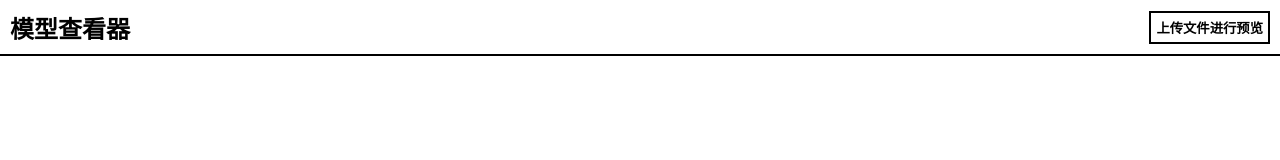
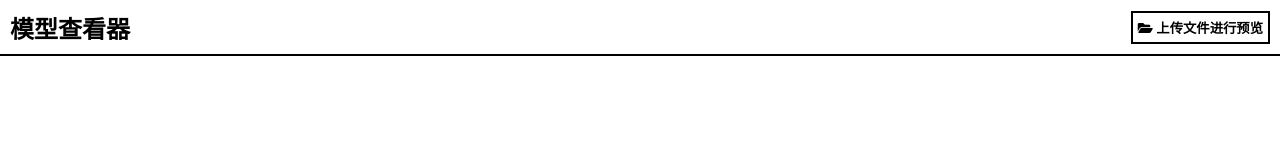
Before and after one commit to LemonNekoGH/neko-model-viewer, a Vue app: page / in a window 1280 px wide. Shown: the top 160 px of the page. Built offline with nearby package versions, Linux system fonts and the light colour scheme.

Commit message:
:sparkles: 能拖动模型旋转了

```diff
--- a/package.json
+++ b/package.json
@@ -14,11 +14,13 @@
   "dependencies": {
     "core-js": "^3.6.5",
     "dat.gui": "^0.7.7",
+    "gsap": "^3.8.0",
     "register-service-worker": "^1.7.1",
     "three": "^0.132.2",
     "vue": "^2.6.11"
   },
   "devDependencies": {
+    "@fortawesome/fontawesome-free": "^5.15.4",
     "@types/dat.gui": "^0.7.7",
     "@types/three": "^0.132.1",
     "@typescript-eslint/eslint-plugin": "^4.18.0",
--- a/src/App.vue
+++ b/src/App.vue
@@ -6,8 +6,11 @@
       </span>
       <div class="spacer"></div>
       <input style="display: none" type="file" ref="fileInput" @change="onFileChanged">
-      <button class="upload-btn" @click="onUploadClick">
-        {{ scene ? '更换要预览的文件' : '上传文件进行预览' }}
+      <button class="btn" @click="onUploadClick">
+        <div class="btn-content">
+          <i class="fas fa-folder-open"></i>
+          {{ scene ? '更换要预览的文件' : '上传文件进行预览' }}
+        </div>
       </button>
       <div class="w-10px"></div>
     </header>
@@ -28,7 +31,8 @@ import {
   sRGBEncoding,
   WebGLRenderer
 } from 'three'
-import * as dat from 'dat.gui'
+import gsap from 'gsap'
+import { TransformControls } from 'three/examples/jsm/controls/TransformControls'
 
 /**
  * 模型查看器实体类
@@ -37,13 +41,14 @@ class ModelViewer {
   renderer: WebGLRenderer
   scene: Scene
   camera: PerspectiveCamera
-  debug: dat.GUI
+  rotationSpeed: number
 
   constructor (group: Group, canvas: HTMLCanvasElement) {
     this.scene = new Scene()
     this.camera = new PerspectiveCamera(50, canvas.offsetWidth / canvas.offsetHeight, 0.1, 1000)
     this.camera.position.set(0, 0, 5)
     this.addLights()
+    this.rotationSpeed = 0.1
 
     this.scene.add(group)
 
@@ -53,7 +58,7 @@ class ModelViewer {
     })
     this.renderer.outputEncoding = sRGBEncoding
     // 设置像素比率防止画面太糊
-    this.renderer.setPixelRatio(window.devicePixelRatio)
+    this.renderer.setPixelRatio(4)
 
     window.addEventListener('resize', () => {
       this.camera.aspect = canvas.offsetWidth / canvas.offsetHeight
@@ -66,7 +71,46 @@ class ModelViewer {
       this.renderer.render(this.scene, this.camera)
     }
 
+    this.listenEvents(canvas, group)
+    // this.addTransformControl(this.camera, canvas, group)
+
     animate()
+  }
+
+  /**
+   * 添加变化控制器
+   */
+  addTransformControl (camera: PerspectiveCamera, canvas: HTMLCanvasElement, group: Group) {
+    const control = new TransformControls(camera, canvas)
+    control.attach(group)
+    control.enabled = true
+    control.setMode('rotate')
+    this.scene.add(control)
+
+    control.addEventListener('objectChange', (ev) => {
+      console.log(group.rotation.x, group.rotation.y, group.rotation.z)
+    })
+  }
+
+  /**
+   * 添加各种事件的监听器
+   */
+  listenEvents (canvas: HTMLCanvasElement, group: Group) {
+    // 鼠标是否按下
+    let mouseDown = false
+    canvas.addEventListener('mousedown', () => {
+      mouseDown = true
+    })
+    canvas.addEventListener('mouseup', () => {
+      mouseDown = false
+    })
+    canvas.addEventListener('mousemove', (ev: MouseEvent) => {
+      if (mouseDown) {
+        // 如果鼠标按下，视为拖动事件
+        group.rotateX(ev.movementY * this.rotationSpeed)
+        group.rotateY(ev.movementX * this.rotationSpeed)
+      }
+    })
   }
 
   addLights () {
@@ -84,6 +128,19 @@ export default Vue.extend({
       scene: null as Group | null,
       viewer: null as ModelViewer | null,
       file: null as File | null
+    }
+  },
+  watch: {
+    /**
+     * 监听场景变化
+     * @param value
+     */
+    scene (value: Group | null) {
+      if (value) {
+        this.viewer = new ModelViewer(value, this.$refs.modelView as HTMLCanvasElement)
+      } else {
+        this.viewer = null
+      }
     }
   },
   methods: {
@@ -135,11 +192,11 @@ export default Vue.extend({
     loadComplete (model: GLTF) {
       this.loading = false
       this.scene = model.scene
-      this.$nextTick(() => {
-        this.viewer = new ModelViewer(this.scene!, this.$refs.modelView as HTMLCanvasElement)
-      })
     },
     loadError (ev: ErrorEvent) {
+      if (process.env.NODE_ENV === 'development') {
+        console.log(ev.message)
+      }
       this.loading = false
     }
   }
@@ -179,11 +236,21 @@ body {
     padding: 10px;
   }
 }
-.upload-btn {
-  padding: 5px;
+.btn {
+  box-sizing: border-box;
+  background: white;
+  padding: 0;
   border: 2px solid black;
-  background: white;
-  font-weight: bold;
+  &-content {
+    padding: 5px 5px;
+    background: white;
+    font-weight: bold;
+    transition: all 250ms;
+    &:hover {
+      background: black;
+      color: white;
+    }
+  }
 }
 .spacer {
   flex: 1;
--- a/src/main.ts
+++ b/src/main.ts
@@ -1,6 +1,7 @@
 import Vue from 'vue'
 import App from './App.vue'
 import './registerServiceWorker'
+import '@fortawesome/fontawesome-free/css/all.min.css'
 
 Vue.config.productionTip = false
 
```
Also changed, not shown: 1 other file (tests, documents, lock files or other folders).
